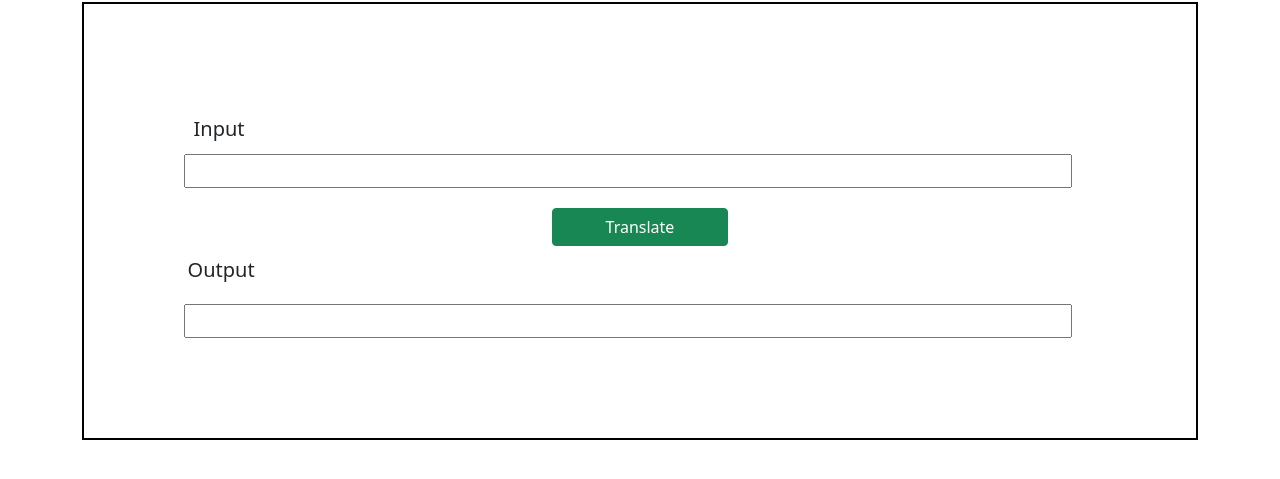
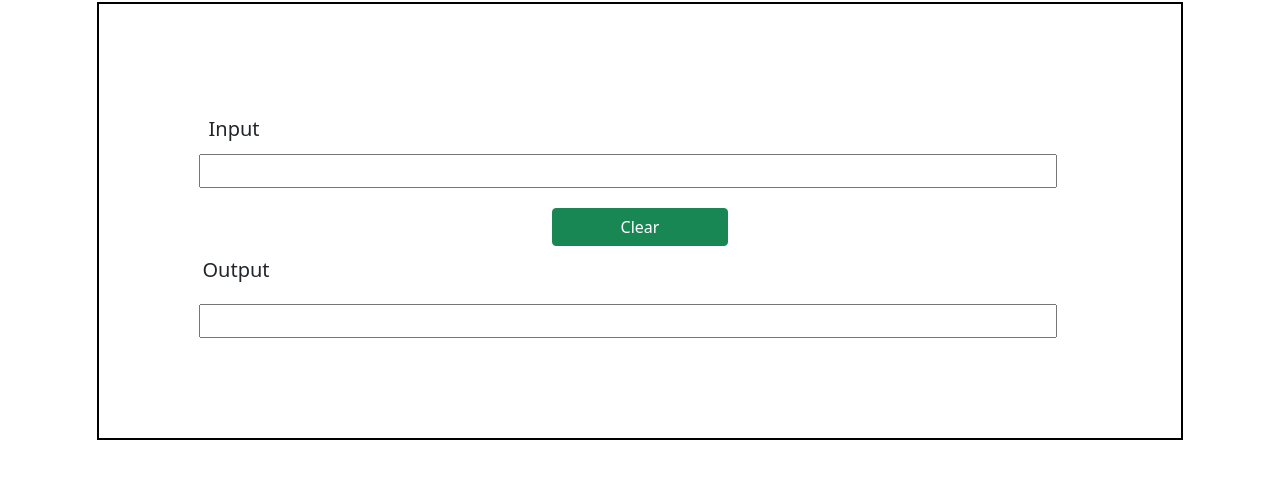
Before and after one commit to Reddah14/morse-code-tdd, a website: page index.html in a window 1280 px wide. Shown: the part 207-686 px from the top of the page. Drawn offline with nearby package versions, Linux system fonts and the light colour scheme; files that its build step writes are made by us from their sources.

Commit message:
changing btn name

```diff
--- a/index.html
+++ b/index.html
@@ -24,7 +24,7 @@
         >
       </div>
       <div class="row translate-btn">
-        <button id="translate-button" type="button" class="btn btn-success translate-btn">Translate</button>
+        <button id="translate-button" type="button" class="btn btn-success translate-btn">Clear</button>
       </div>
       <div class="row container-output">
         <label
```
